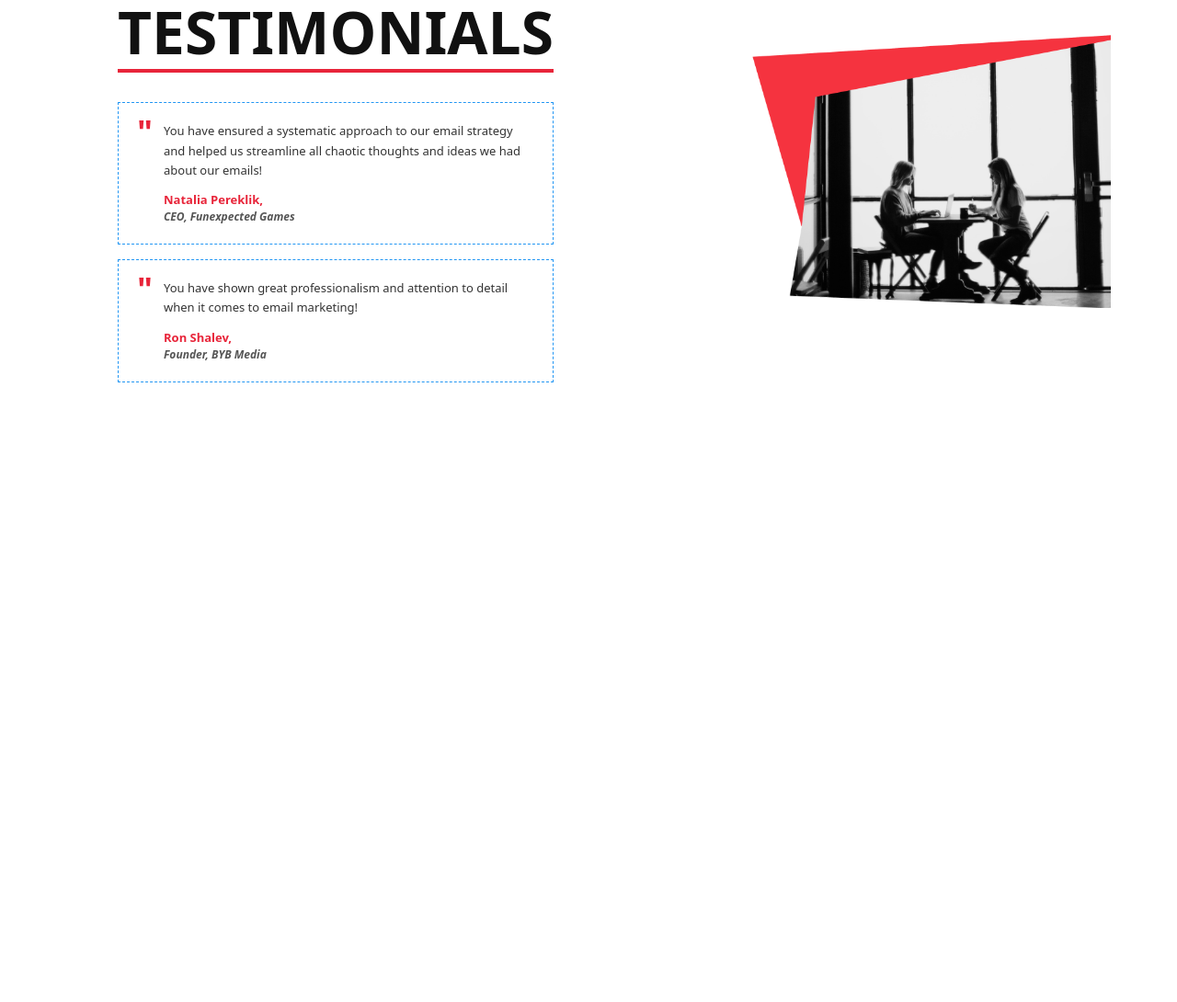
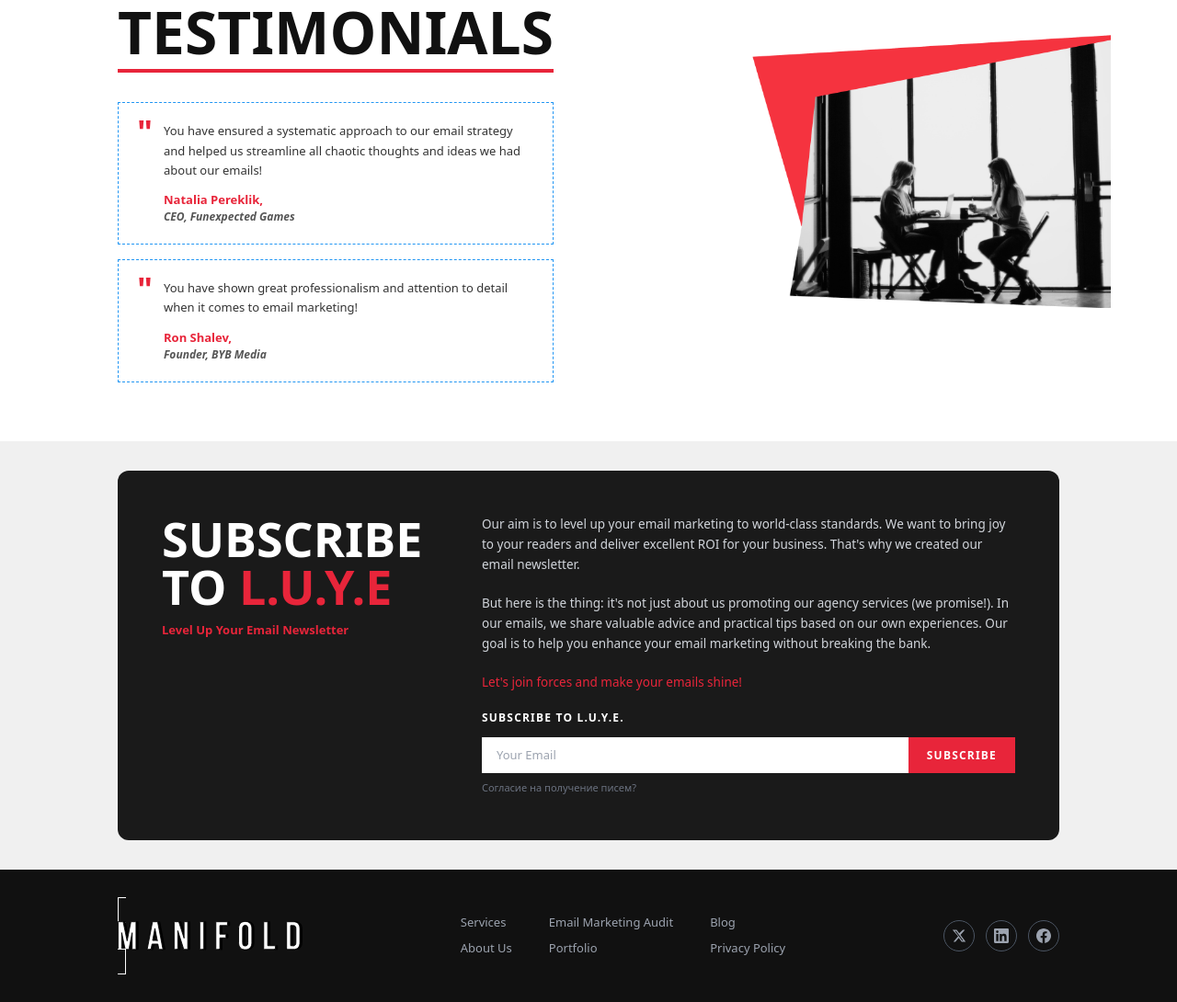
Before and after one commit to rajabovmunis598/new, a website: page index.html in a window 1280 px wide. Shown: the part 2179-3269 px from the top of the page at 92% size. Before the commit the page ends 2659 px from the top, so only its background shows below. Drawn offline with nearby package versions, Linux system fonts and the light colour scheme.

Commit message:
commit 6

```diff
--- a/index.html
+++ b/index.html
@@ -287,6 +287,77 @@
       </div>
   </div>
 </section>
+<section class="bg-[#f0f0f0] py-8 px-6 sm:px-10 md:px-16">
+  <div class="max-w-5xl mx-auto bg-[#1a1a1a] rounded-xl p-8 md:p-12 flex flex-col md:flex-row gap-8 md:gap-12">
 
+    <div class="md:w-[300px] flex-shrink-0">
+      <h2 class="text-[42px] sm:text-[52px] font-black uppercase text-white leading-[1.0] mb-3">
+        SUBSCRIBE<br/>TO <span class="text-[#e8253a]">L.U.Y.E</span>
+      </h2>
+      <p class="text-[#e8253a] text-[13px] font-semibold">Level Up Your Email Newsletter</p>
+    </div>
+
+    <div class="flex-1">
+      <p class="text-[13.5px] text-gray-300 leading-relaxed mb-5">
+        Our aim is to level up your email marketing to world-class standards. We want to bring joy to your readers and deliver excellent ROI for your business. That's why we created our email newsletter.
+      </p>
+      <p class="text-[13.5px] text-gray-300 leading-relaxed mb-5">
+        But here is the thing: it's not just about us promoting our agency services (we promise!). In our emails, we share valuable advice and practical tips based on our own experiences. Our goal is to help you enhance your email marketing without breaking the bank.
+      </p>
+      <p class="text-[#e8253a] text-[13.5px] font-medium mb-5">Let's join forces and make your emails shine!</p>
+
+      <p class="text-[12px] font-black tracking-widest uppercase text-white mb-3">SUBSCRIBE TO L.U.Y.E.</p>
+      <div class="flex mb-2">
+        <input type="email" placeholder="Your Email" class="flex-1 bg-white px-4 py-2.5 text-[13px] text-[#333] outline-none placeholder-gray-400 min-w-0"/>
+        <button class="bg-[#e8253a] text-white text-[12px] font-black tracking-widest uppercase px-5 py-2.5 whitespace-nowrap hover:bg-[#c41e30] transition-colors">SUBSCRIBE</button>
+      </div>
+      <p class="text-[11px] text-gray-500">Согласие на получение писем?</p>
+    </div>
+
+  </div>
+</section>
+
+<footer class="bg-[#111] py-8 px-6 sm:px-10 md:px-16">
+  <div class="max-w-5xl mx-auto flex flex-col md:flex-row items-start md:items-center justify-between gap-6">
+
+    <div>
+      <span class="text-white text-[16px] font-black tracking-[0.18em] border border-white px-2 py-0.5"><img src="./manifold_logotype.svg" alt=""></span>
+    </div>
+
+    <div class="flex flex-wrap gap-x-10 gap-y-3 text-[13px] text-gray-400">
+      <div class="flex flex-col gap-2">
+        <a href="#" class="hover:text-white transition-colors">Services</a>
+        <a href="#" class="hover:text-white transition-colors">About Us</a>
+      </div>
+      <div class="flex flex-col gap-2">
+        <a href="#" class="hover:text-white transition-colors">Email Marketing Audit</a>
+        <a href="#" class="hover:text-white transition-colors">Portfolio</a>
+      </div>
+      <div class="flex flex-col gap-2">
+        <a href="#" class="hover:text-white transition-colors">Blog</a>
+        <a href="#" class="hover:text-white transition-colors">Privacy Policy</a>
+      </div>
+    </div>
+
+    <div class="flex items-center gap-3">
+      <a href="#" class="w-[34px] h-[34px] rounded-full border border-gray-600 flex items-center justify-center hover:border-[#e8253a] transition-colors">
+        <svg class="w-4 h-4 text-gray-400" fill="currentColor" viewBox="0 0 24 24">
+          <path d="M18.244 2.25h3.308l-7.227 8.26 8.502 11.24H16.17l-4.714-6.231-5.401 6.231H2.74l7.73-8.835L1.254 2.25H8.08l4.253 5.622zm-1.161 17.52h1.833L7.084 4.126H5.117z"/>
+        </svg>
+      </a>
+      <a href="#" class="w-[34px] h-[34px] rounded-full border border-gray-600 flex items-center justify-center hover:border-[#e8253a] transition-colors">
+        <svg class="w-4 h-4 text-gray-400" fill="currentColor" viewBox="0 0 24 24">
+          <path d="M20.447 20.452h-3.554v-5.569c0-1.328-.027-3.037-1.852-3.037-1.853 0-2.136 1.445-2.136 2.939v5.667H9.351V9h3.414v1.561h.046c.477-.9 1.637-1.85 3.37-1.85 3.601 0 4.267 2.37 4.267 5.455v6.286zM5.337 7.433a2.062 2.062 0 01-2.063-2.065 2.064 2.064 0 112.063 2.065zm1.782 13.019H3.555V9h3.564v11.452zM22.225 0H1.771C.792 0 0 .774 0 1.729v20.542C0 23.227.792 24 1.771 24h20.451C23.2 24 24 23.227 24 22.271V1.729C24 .774 23.2 0 22.222 0h.003z"/>
+        </svg>
+      </a>
+      <a href="#" class="w-[34px] h-[34px] rounded-full border border-gray-600 flex items-center justify-center hover:border-[#e8253a] transition-colors">
+        <svg class="w-4 h-4 text-gray-400" fill="currentColor" viewBox="0 0 24 24">
+          <path d="M24 12.073c0-6.627-5.373-12-12-12s-12 5.373-12 12c0 5.99 4.388 10.954 10.125 11.854v-8.385H7.078v-3.47h3.047V9.43c0-3.007 1.792-4.669 4.533-4.669 1.312 0 2.686.235 2.686.235v2.953H15.83c-1.491 0-1.956.925-1.956 1.874v2.25h3.328l-.532 3.47h-2.796v8.385C19.612 23.027 24 18.062 24 12.073z"/>
+        </svg>
+      </a>
+    </div>
+
+  </div>
+</footer>
 </body>
 </html>
```
